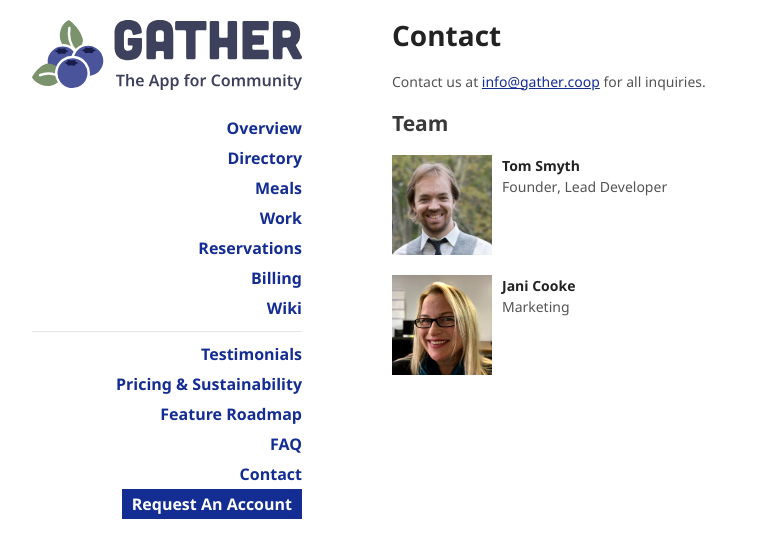
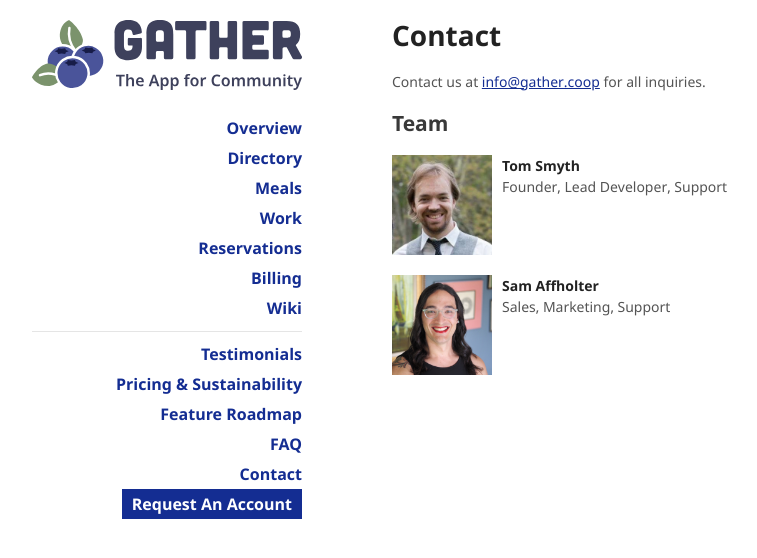
Before and after one commit to sassafrastech/gather-docs, a Jekyll site: the page built from contact.md, in a window 1280 px wide. Shown: the top 558 px of the page, without its empty margins (178-935 px from the left). Built offline with Jekyll 4.4.1, drawn with Linux system fonts in a browser that asks for light colours; nearby versions of some CDN libraries; our own code applies the rules of GitHub Pages for plain Markdown files.

Commit message:
Add Sam, remove Jani

```diff
--- a/contact.md
+++ b/contact.md
@@ -8,13 +8,13 @@ Contact us at [info@gather.coop](mailto:info@gather.coop) for all inquiries.
   <img src="/assets/img/team/tom.jpg" alt="Tom Smyth photo" />
   <div>
     <strong>Tom Smyth</strong><br/>
-    Founder, Lead Developer
+    Founder, Lead Developer, Support
   </div>
 </div>
 <div class="team-member">
-  <img src="/assets/img/team/jani.jpg" alt="Jani Cooke photo" />
+  <img src="/assets/img/team/sam.jpg" alt="Sam Affholter photo" />
   <div>
-    <strong>Jani Cooke</strong><br/>
-    Marketing
+    <strong>Sam Affholter</strong><br/>
+    Sales, Marketing, Support
   </div>
 </div>
```
Also changed, not shown: assets/img/team/jani.jpg (deleted), assets/img/team/sam.jpg (added).
